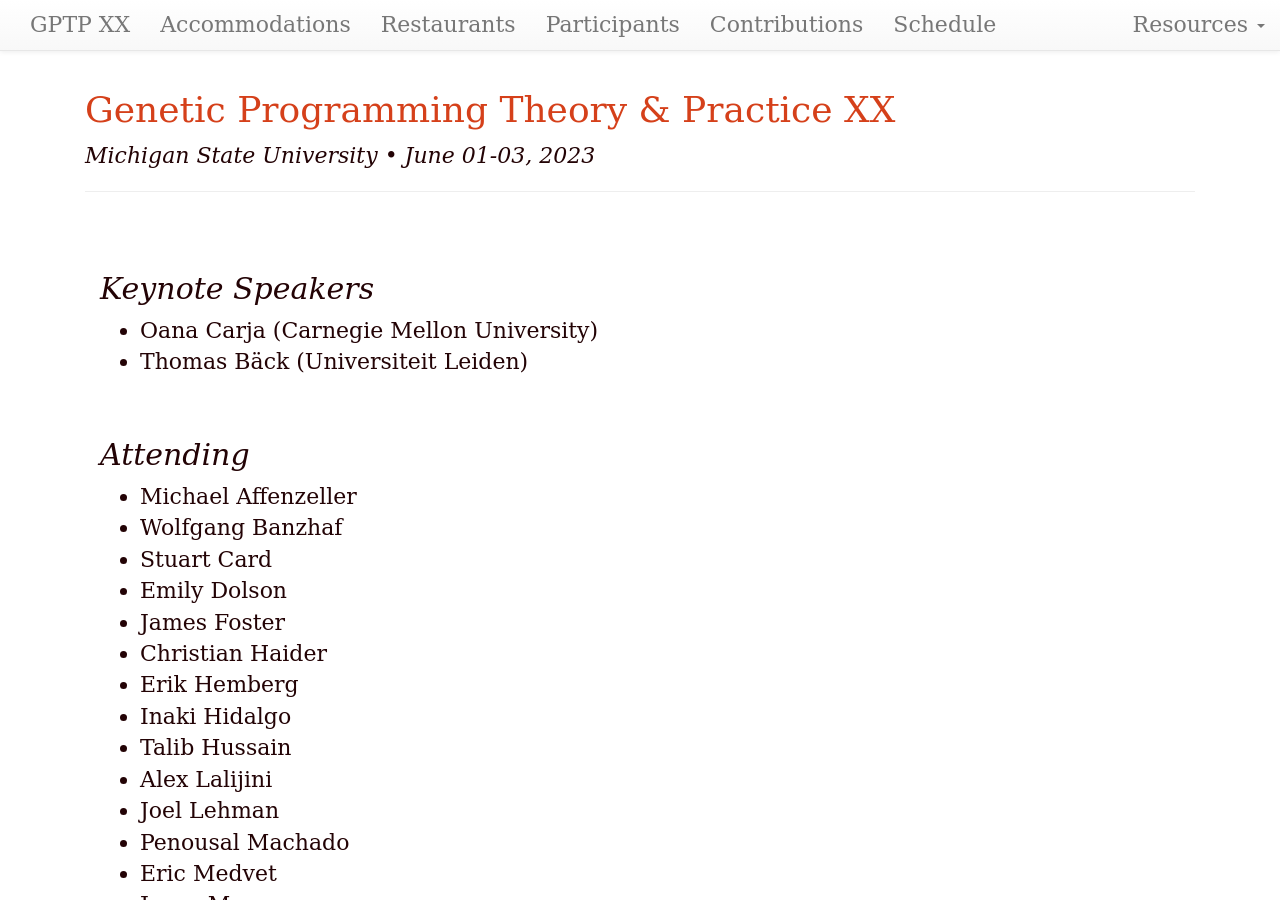
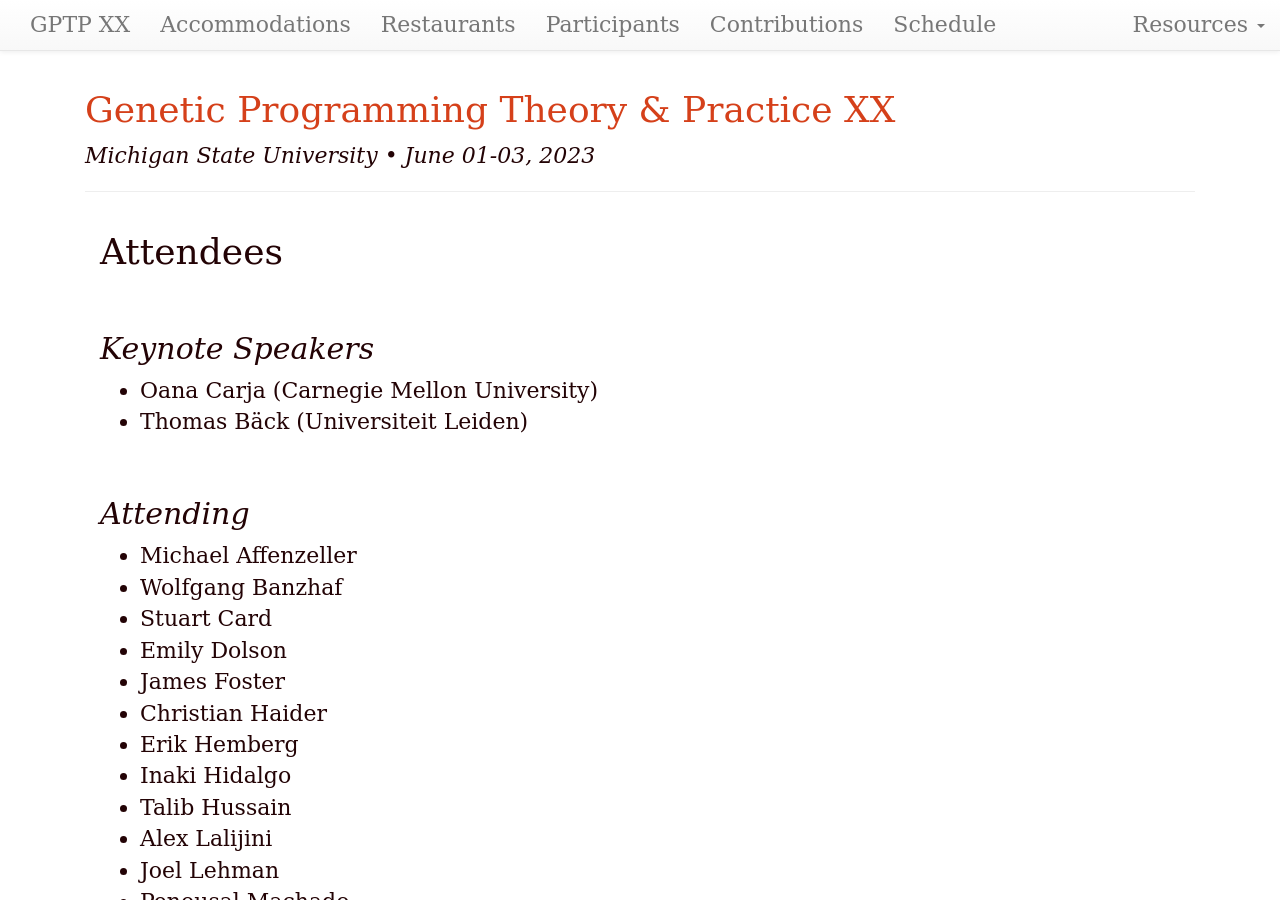
Before and after one commit to GPTP-workshop/gptp-workshop.github.io, a Jekyll site: the page built from attendees.md, in a window 1280 px wide and 900 px high. Built offline with Jekyll 4.4.1, drawn with Linux system fonts in a browser that asks for light colours; our own code applies the rules of GitHub Pages for plain Markdown files.

Commit message:
Update attendees.md

```diff
--- a/attendees.md
+++ b/attendees.md
@@ -4,6 +4,8 @@ updated: "March 31, 2023"
 roman: "XX"
 dates: "June 01-03, 2023"
 ---
+
+# Attendees
 
 ## Keynote Speakers
 
```
